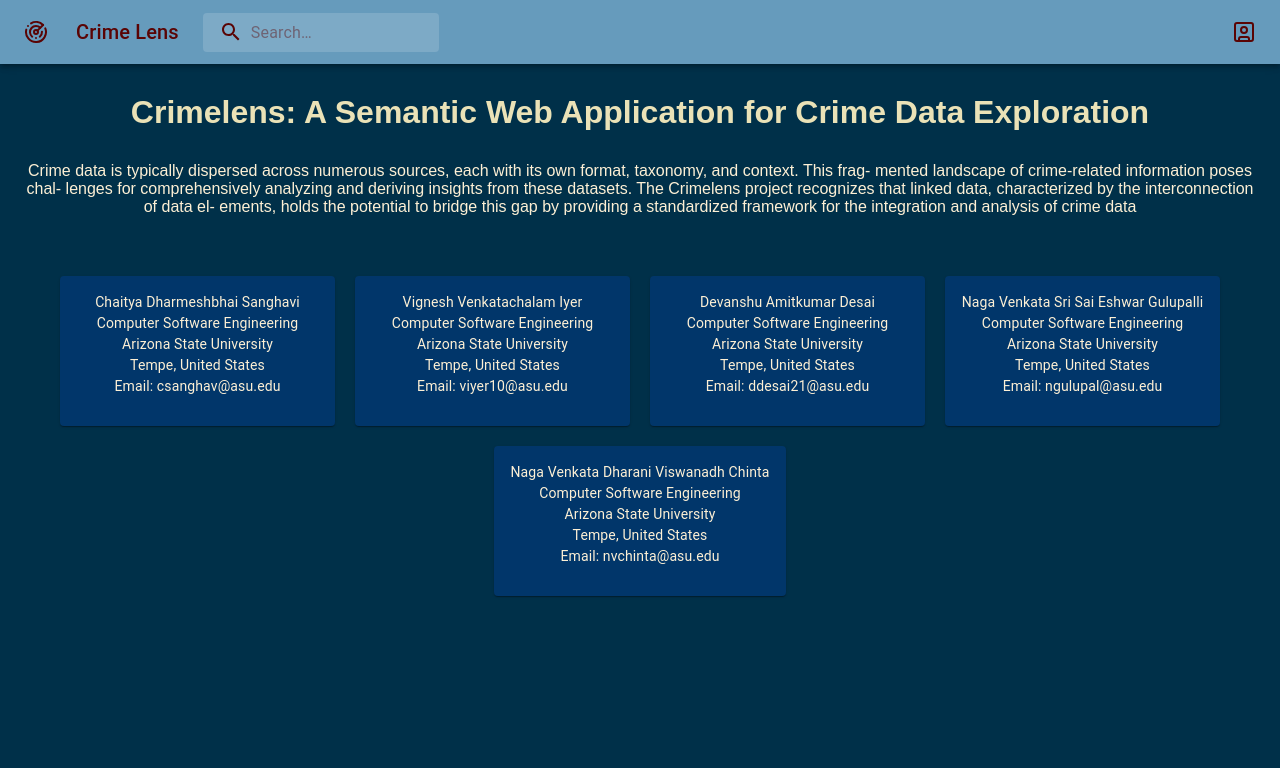
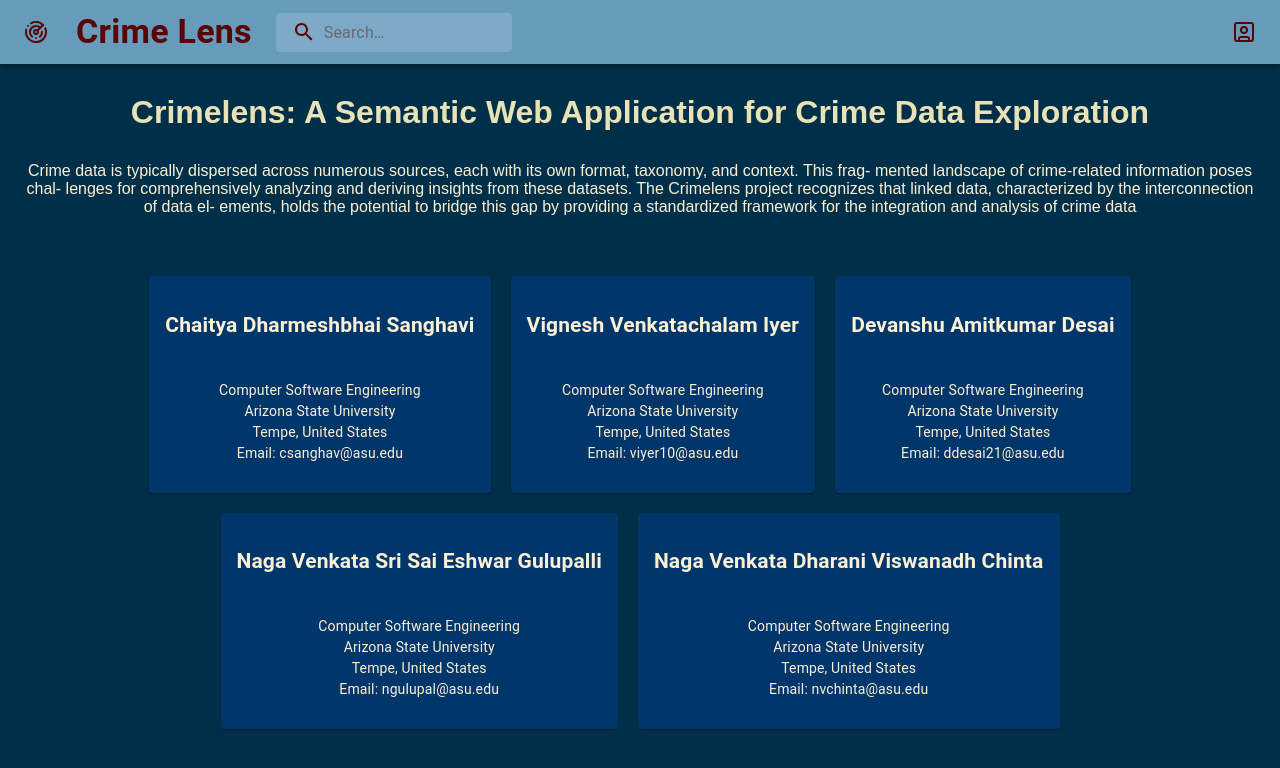
Before and after one commit to vgnshiyer/CrimeLens, a React (Vite) app in the folder WebApp/: page /profile in a window 1280 px wide. Shown: the top 768 px of the page. Built offline with nearby package versions, Linux system fonts and the light colour scheme.

Commit message:
removed node_modules

```diff
--- a/WebApp/package.json
+++ b/WebApp/package.json
@@ -12,6 +12,7 @@
   "dependencies": {
     "@emotion/react": "^11.11.1",
     "@emotion/styled": "^11.11.0",
+    "@mui/icons-material": "^5.14.18",
     "@mui/material": "^5.14.18",
     "lucide-react": "^0.292.0",
     "react": "^18.2.0",
--- a/WebApp/src/components/Header.jsx
+++ b/WebApp/src/components/Header.jsx
@@ -127,10 +127,10 @@
                     </IconButton>
                     <Typography
                         onClick={() => { navigate('/'); }}
-                        variant="h6"
+                        variant="h4"
                         noWrap
                         component="div"
-                        sx={{ display: { xs: 'none', sm: 'block' } }}
+                        sx={{ display: { xs: 'none', sm: 'block' }, fontWeight: "bold", cursor: "pointer" }}
                     >
                         Crime Lens
                     </Typography>
--- a/WebApp/src/components/Profile.jsx
+++ b/WebApp/src/components/Profile.jsx
@@ -23,7 +23,7 @@
                 <Card sx={{ minWidth: 275, background: "#023d8a81" }}>
                     <CardContent>
                         <Typography sx={{ fontSize: 14, color: "#fdf0d5" }} gutterBottom>
-                            Chaitya Dharmeshbhai Sanghavi
+                            <h2>Chaitya Dharmeshbhai Sanghavi</h2>
                             <br />
                             Computer Software Engineering
                             <br />
@@ -38,7 +38,7 @@
                 <Card sx={{ minWidth: 275, background: "#023d8a81" }}>
                     <CardContent>
                         <Typography sx={{ fontSize: 14, color: "#fdf0d5" }} gutterBottom>
-                            Vignesh Venkatachalam Iyer
+                            <h2>Vignesh Venkatachalam Iyer</h2>
                             <br />
                             Computer Software Engineering
                             <br />
@@ -53,7 +53,7 @@
                 <Card sx={{ minWidth: 275, background: "#023d8a81" }}>
                     <CardContent>
                         <Typography sx={{ fontSize: 14, color: "#fdf0d5" }} gutterBottom>
-                            Devanshu Amitkumar Desai
+                            <h2>Devanshu Amitkumar Desai</h2>
                             <br />
                             Computer Software Engineering
                             <br />
@@ -68,7 +68,7 @@
                 <Card sx={{ minWidth: 275, background: "#023d8a81" }}>
                     <CardContent>
                         <Typography sx={{ fontSize: 14, color: "#fdf0d5" }} gutterBottom>
-                            Naga Venkata Sri Sai Eshwar Gulupalli
+                            <h2>Naga Venkata Sri Sai Eshwar Gulupalli</h2>
                             <br />
                             Computer Software Engineering
                             <br />
@@ -83,7 +83,7 @@
                 <Card sx={{ minWidth: 275, background: "#023d8a81" }}>
                     <CardContent>
                         <Typography sx={{ fontSize: 14, color: "#fdf0d5" }} gutterBottom>
-                            Naga Venkata Dharani Viswanadh Chinta
+                            <h2>Naga Venkata Dharani Viswanadh Chinta</h2>
                             <br />
                             Computer Software Engineering
                             <br />
```
Also changed, not shown: 1 other file (tests, documents, lock files or other folders).
